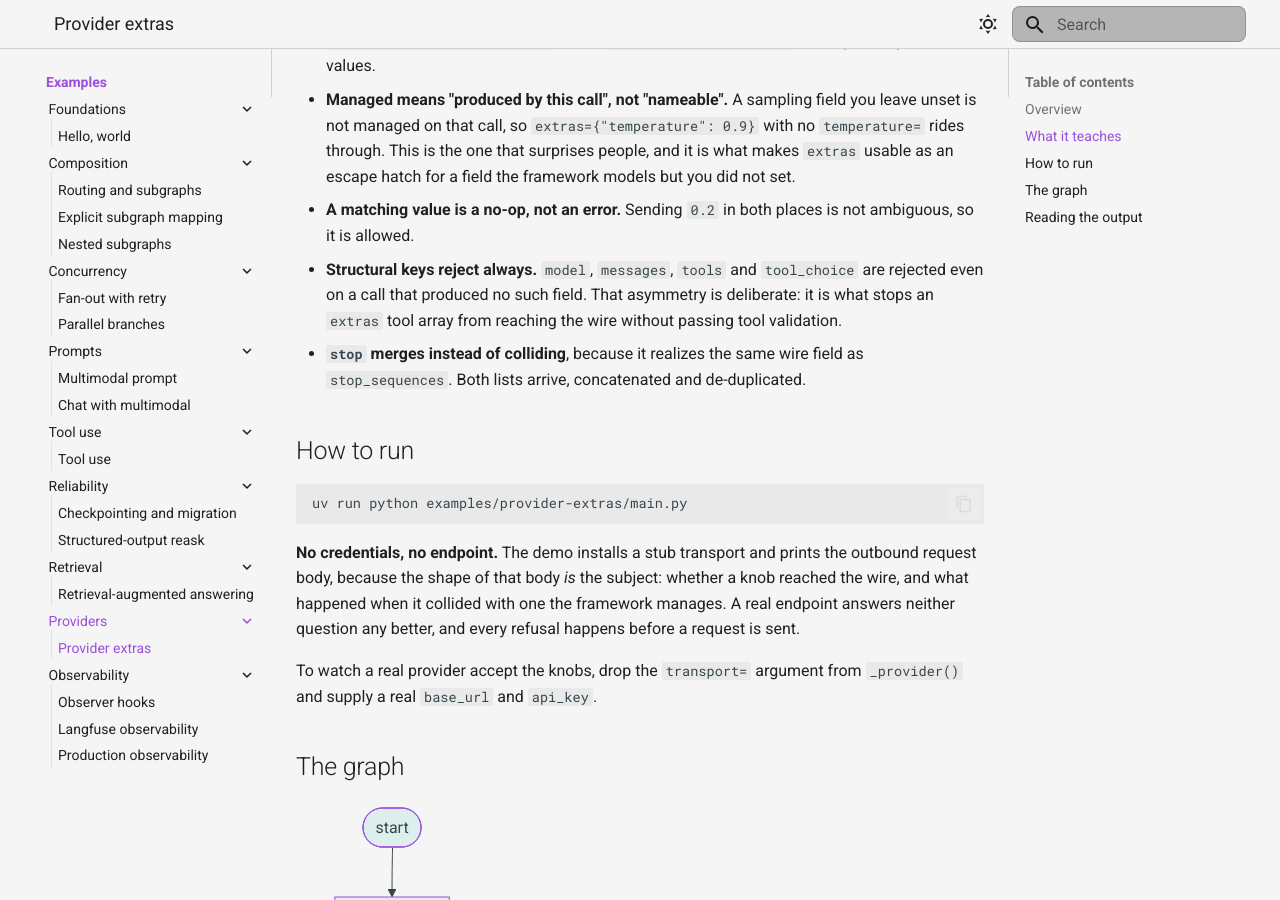
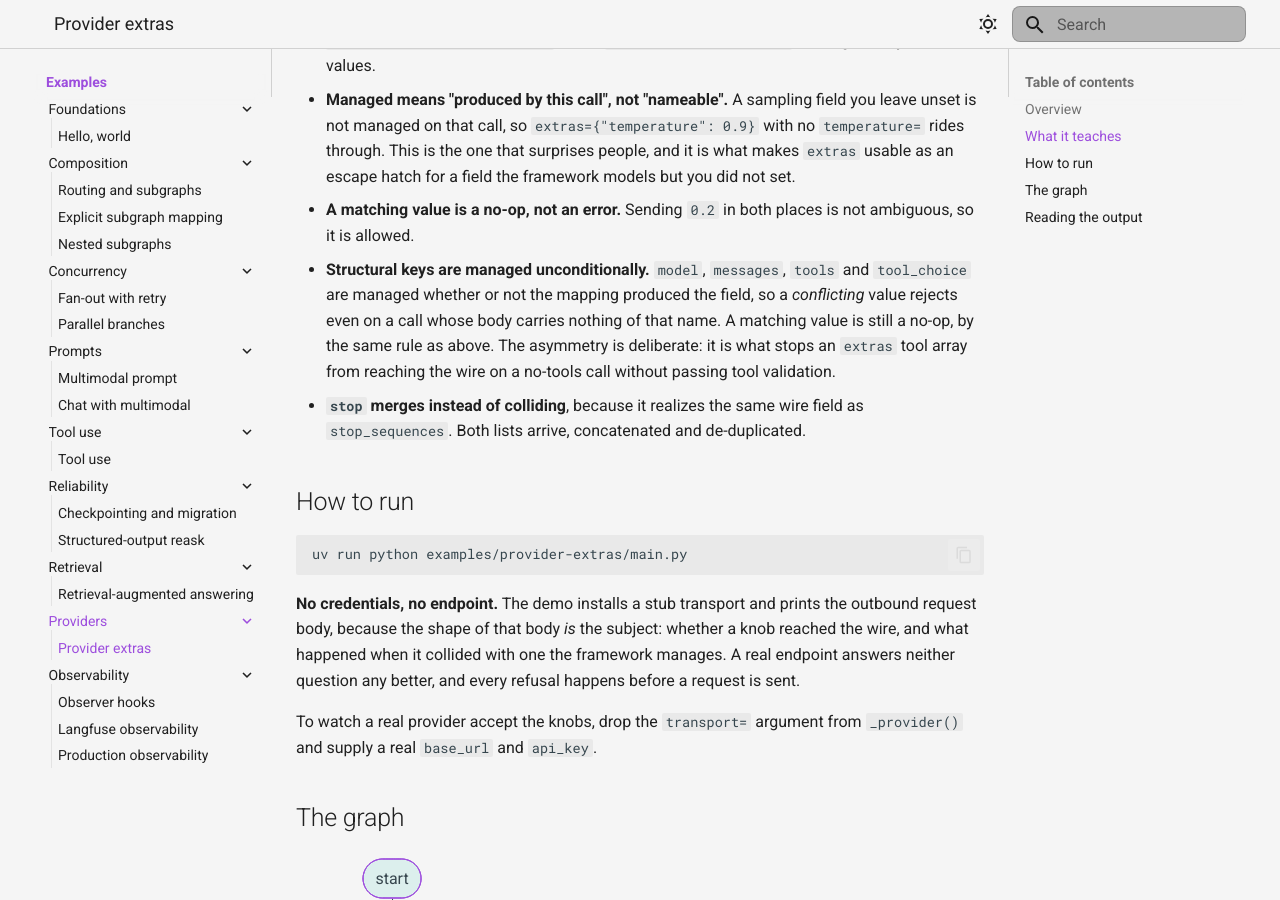
Before and after one commit to LunarCommand/openarmature-python, an MkDocs documentation site: the page built from docs/examples/provider-extras.md, in a window 1280 px wide and 900 px high, scrolled down 936 px. Built offline with MkDocs 1.6.1 and Material for MkDocs 9.7.7, drawn with Linux system fonts in a browser that asks for light colours; some of the changed text lies outside the part shown.

Commit message:
Parse the nav, and correct the structural-keys claim
Two review findings, both in work added by this PR.

The example-docs guard searched mkdocs.yml as text, so a commented-out
nav entry satisfied it while the page had genuinely left the
navigation. Verified: commenting the line out left the guard passing.
A mention in a comment or a path under `plugins:` would have done the
same. That is the defect the guard exists to catch, one level up, and
the same shape as the sdist guard this PR replaced for asserting on
the exclude list's text rather than the built artifact.

It now loads the config and walks `nav` recursively. SafeLoader
rejects mkdocs-material's python tags, so the loader ignores unknown
tags rather than slicing the nav block out by line offsets, which
would be text matching again. Both removing and commenting out a nav
line now fail it.

The provider-extras page said structural keys reject always, two
bullets after saying a matching value is a no-op. Both cannot hold,
and the code sides with the second: the reject arm returns early when
the extras value equals the managed one, with no special case for
structural keys.

What is actually unconditional about model, messages, tools and
tool_choice is WHEN they are managed, not how they reject. Every
other reject-arm key is managed only where the mapping produced it,
so an unset temperature lets an extras temperature through. The
structural four are managed regardless, so a conflict rejects even
where the body carries nothing of that name, which is what stops an
extras tool array reaching the wire on a no-tools call. All four
arms of the rewritten claim were probed against the real provider.

```diff
--- a/docs/examples/provider-extras.md
+++ b/docs/examples/provider-extras.md
@@ -43,11 +43,13 @@ three days later.
   models but you did not set.
 - **A matching value is a no-op, not an error.** Sending `0.2` in
   both places is not ambiguous, so it is allowed.
-- **Structural keys reject always.** `model`, `messages`, `tools`
-  and `tool_choice` are rejected even on a call that produced no
-  such field. That asymmetry is deliberate: it is what stops an
-  `extras` tool array from reaching the wire without passing tool
-  validation.
+- **Structural keys are managed unconditionally.** `model`,
+  `messages`, `tools` and `tool_choice` are managed whether or not
+  the mapping produced the field, so a *conflicting* value rejects
+  even on a call whose body carries nothing of that name. A matching
+  value is still a no-op, by the same rule as above. The asymmetry is
+  deliberate: it is what stops an `extras` tool array from reaching
+  the wire on a no-tools call without passing tool validation.
 - **`stop` merges instead of colliding**, because it realizes the
   same wire field as `stop_sequences`. Both lists arrive,
   concatenated and de-duplicated.
@@ -119,10 +121,10 @@ Three things in that output are the point.
   nothing manages them; `temperature` is there because the mapping
   produced it.
 - **`managed value None`** on the `tools` refusal is the structural
-  rule showing its work. The call declared no tools, so the mapping
-  produced nothing, and the key is still rejected. Every other
-  entry in the table would have been allowed under those
-  circumstances.
+  rule showing its work. The call declared no tools, so the managed
+  value is `None`, and a list conflicts with that. Every other entry
+  in the table is unmanaged on a call that did not produce it, so the
+  same extras key would have ridden through.
 - **`stop` accepted** is the merge arm. It is the only managed field
   in the OpenAI mapping that combines rather than collides.
 
```
Also changed, not shown: 1 other file.
